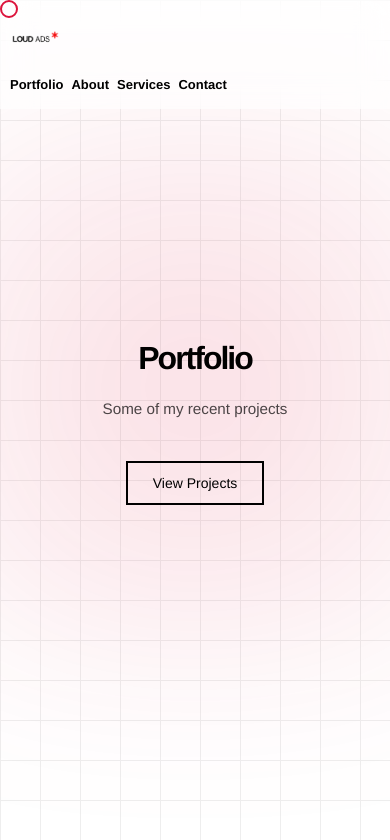
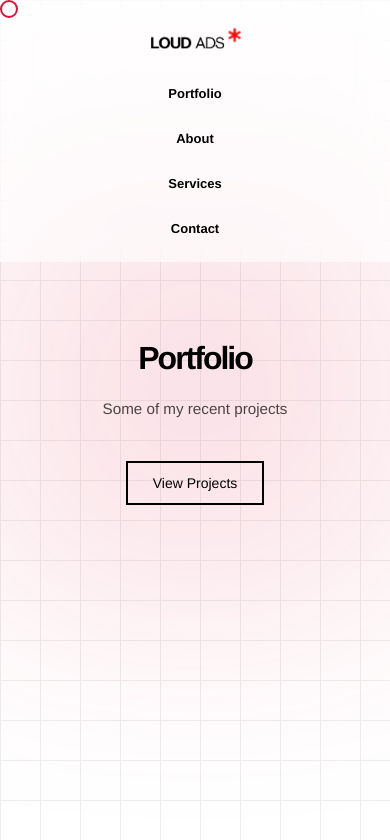
Before and after one commit to J38-dev/Loud-ads-Portfolio-page-2, a plain HTML site: page index.html in a window 390 px wide. Shown: the top 840 px of the page. Drawn offline with Linux system fonts and the light colour scheme.

Commit message:
Update style.css

```diff
--- a/style.css
+++ b/style.css
@@ -1441,52 +1441,26 @@ html, body {
   overflow-x: hidden; /* prevent horizontal scrolling globally */
 }
 
-/* ================= NAVBAR RESPONSIVE ================= */
-@media (max-width: 768px) {
+/* === NAV STACK FIX (NO OVERFLOW, NO OVERLAP) === */
+
+@media (max-width: 900px) {
+
   .nav {
-    padding: 16px 10px;
-    display: flex;
-    flex-wrap: wrap;
-    justify-content: space-between; /* keeps logo left, links right */
+    flex-direction: column;     /* stack logo + links */
     align-items: center;
-    width: 100%; /* ensure navbar doesn't overflow */
-    box-sizing: border-box;
-  }
-
-  .logo {
-    height: 50px;
-    max-width: 50%; /* prevent logo from stretching too much */
+    padding: 15px 20px;
   }
 
   .nav-links {
     display: flex;
-    flex-wrap: wrap;
-    justify-content: flex-end;
-    gap: 10px;
-    width: 100%; /* ensures links wrap within screen */
+    flex-direction: column;     /* stack links vertically */
+    align-items: center;
+    width: 100%;
     margin-top: 10px;
   }
 
   .nav-links a {
-    font-size: 14px;
-    white-space: nowrap; /* prevents links from breaking weirdly */
-  }
-}
-
-/* Extra small screens */
-@media (max-width: 480px) {
-  .nav {
-    flex-direction: column;
-    align-items: flex-start;
-    padding: 12px 10px;
+    margin: 6px 0;              /* vertical spacing */
   }
 
-  .nav-links {
-    justify-content: flex-start;
-    gap: 8px;
-  }
-
-  .nav-links a {
-    font-size: 13px;
-  }
 }
```
